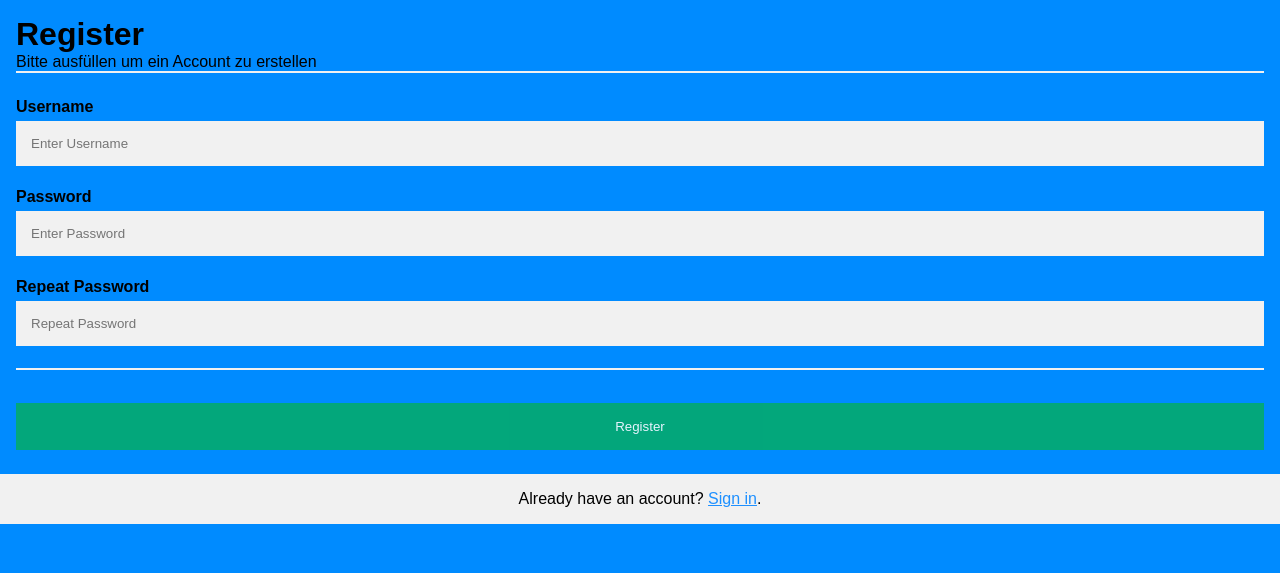
After one commit to AlexRomberg/Quitsch, a PHP site: page /register.php in a window 1280 px wide. The commit adds this page. Shown: the top 573 px of the page. Run offline with PHP 8.4, Linux system fonts and the light colour scheme.

Commit message:
Added Registrieren.php and minor CSS changes

```diff
--- a/index.php
+++ b/index.php
@@ -65,9 +65,9 @@
                 </g>
             </svg>
             <h1>Herzlich willkommen im Quietscheentenshop</h1>
-            <a>Anmelden</a>
+            <a href="login.php">Anmelden</a>
             <br>
-            <a href="login.php">Noch kein Account? Hier kannst du dich regisrieren</a>
+            <a href="register.php">Noch kein Account? Hier kannst du dich regisrieren</a>
         </div>
     </main>
     <footer>©Alexander Romberg</footer>
--- /dev/null
+++ b/register.php
@@ -0,0 +1,36 @@
+<!DOCTYPE html>
+<html lang="de">
+
+<head>
+    <title>Log in</title>
+    <meta charset="utf-8">
+    <meta name="viewport" content="width=device-width, initial-scale=1">
+    <link rel="stylesheet" type="text/css" href="style/register.css" />
+    <link rel="stylesheet" type="text/css" href="style/style.css" />
+
+
+</head>
+<form action="action_page.php">
+    <div class="container">
+        <h1>Register</h1>
+        <p>Bitte ausfüllen um ein Account zu erstellen</p>
+        <hr>
+
+        <label for="Username"><b>Username</b></label>
+        <input type="text" placeholder="Enter Username" name="username" id="username" required>
+
+        <label for="psw"><b>Password</b></label>
+        <input type="password" placeholder="Enter Password" name="psw" id="psw" required>
+
+        <label for="psw-repeat"><b>Repeat Password</b></label>
+        <input type="password" placeholder="Repeat Password" name="psw-repeat" id="psw-repeat" required>
+        <hr>
+
+
+        <button type="submit" class="registerbtn">Register</button>
+    </div>
+
+    <div class="container signin">
+        <p>Already have an account? <a href="login.php">Sign in</a>.</p>
+    </div>
+</form>
--- /dev/null
+++ b/style/register.css
@@ -0,0 +1,70 @@
+* {
+    box-sizing: border-box
+}
+
+
+/* Add padding to containers */
+
+.container {
+    padding: 16px;
+}
+
+
+/* Full-width input fields */
+
+input[type=text],
+input[type=password] {
+    width: 100%;
+    padding: 15px;
+    margin: 5px 0 22px 0;
+    display: inline-block;
+    border: none;
+    background: #f1f1f1;
+}
+
+input[type=text]:focus,
+input[type=password]:focus {
+    background-color: #ddd;
+    outline: none;
+}
+
+
+/* Overwrite default styles of hr */
+
+hr {
+    border: 1px solid #f1f1f1;
+    margin-bottom: 25px;
+}
+
+
+/* Set a style for the submit/register button */
+
+.registerbtn {
+    background-color: #04AA6D;
+    color: white;
+    padding: 16px 20px;
+    margin: 8px 0;
+    border: none;
+    cursor: pointer;
+    width: 100%;
+    opacity: 0.9;
+}
+
+.registerbtn:hover {
+    opacity: 1;
+}
+
+
+/* Add a blue text color to links */
+
+a {
+    color: dodgerblue;
+}
+
+
+/* Set a grey background color and center the text of the "sign in" section */
+
+.signin {
+    background-color: #f1f1f1;
+    text-align: center;
+}
```
Also changed, not shown: login.php (+20 -17 lines).
